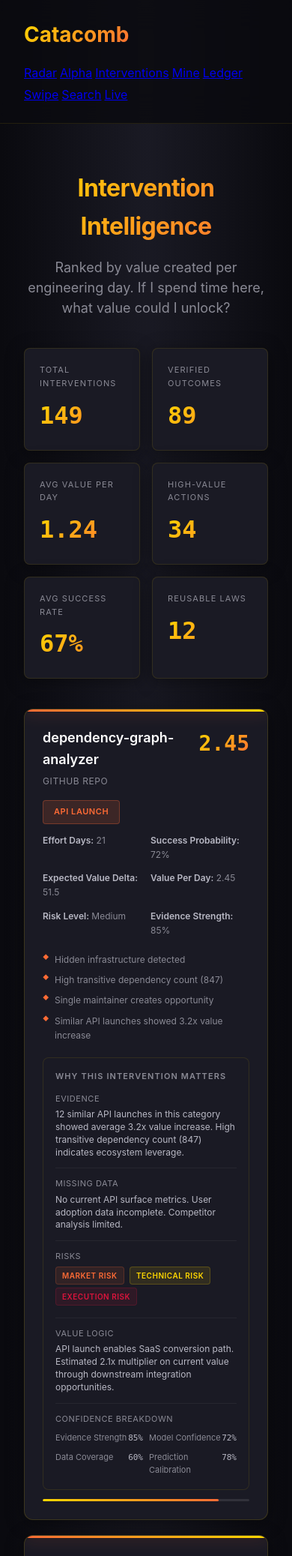
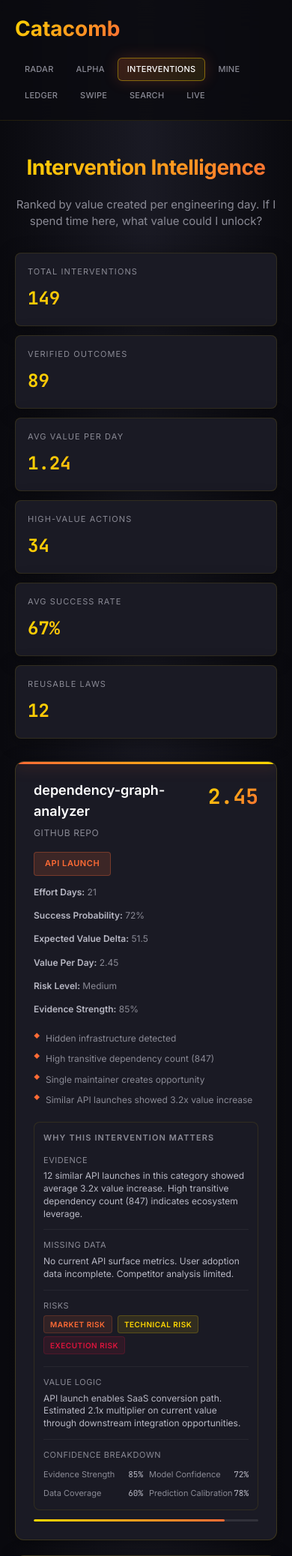
Before and after one commit to overandor/catacomb, a Flask app: template templates/interventions.html in a window 390 px wide. Shown: the top 2075 px of the page at 75% size. Run offline with Flask 3, Linux system fonts and the light colour scheme; the template is opened without the code that fills it, so the values that code supplies are empty.

Commit message:
Polish UI: animations, fonts, responsive design, accessibility
- Add Google Fonts (Inter, JetBrains Mono) import
- Fix nav link styling (.nav-links a instead of .nav-link class)
- Add smooth scroll and custom scrollbar styling
- Add custom text selection color
- Add entrance animations: fadeInUp, fadeIn, slideInLeft, pulse, shimmer
- Add staggered animations for stat cards and radar cards
- Add prefers-reduced-motion support for accessibility
- Add print styles
- Improve responsive breakpoints (480px, better 768px)
- Better mobile typography and spacing

```diff
--- a/static/catacomb.css
+++ b/static/catacomb.css
@@ -1,4 +1,6 @@
 /* Catacomb Institutional Design System */
+
+@import url('https://fonts.googleapis.com/css2?family=Inter:wght@300;400;500;600;700;800&family=JetBrains+Mono:wght@400;500;600;700&display=swap');
 
 :root {
     /* Core Palette */
@@ -36,6 +38,33 @@
     margin: 0;
     padding: 0;
     box-sizing: border-box;
+}
+
+html {
+    scroll-behavior: smooth;
+}
+
+::selection {
+    background: rgba(255, 107, 53, 0.3);
+    color: #fff;
+}
+
+::-webkit-scrollbar {
+    width: 8px;
+    height: 8px;
+}
+
+::-webkit-scrollbar-track {
+    background: var(--obsidian-black);
+}
+
+::-webkit-scrollbar-thumb {
+    background: var(--deep-graphite);
+    border-radius: 4px;
+}
+
+::-webkit-scrollbar-thumb:hover {
+    background: var(--warm-stone);
 }
 
 body {
@@ -104,7 +133,7 @@ h3 {
     gap: 4px;
 }
 
-.nav-link {
+.nav-links a {
     color: var(--warm-stone);
     text-decoration: none;
     padding: 10px 18px;
@@ -117,23 +146,67 @@ h3 {
     border: 1px solid transparent;
 }
 
-.nav-link:hover {
+.nav-links a:hover {
     color: #fff;
     background: rgba(255, 107, 53, 0.1);
     border-color: rgba(255, 107, 53, 0.3);
 }
 
-.nav-link.active {
+.nav-links a.active {
     color: #fff;
     background: linear-gradient(135deg, rgba(255, 107, 53, 0.2) 0%, rgba(255, 215, 0, 0.1) 100%);
     border-color: rgba(255, 215, 0, 0.4);
     box-shadow: 0 0 20px rgba(255, 107, 53, 0.2);
 }
 
+/* Animations */
+@keyframes fadeInUp {
+    from {
+        opacity: 0;
+        transform: translateY(20px);
+    }
+    to {
+        opacity: 1;
+        transform: translateY(0);
+    }
+}
+
+@keyframes fadeIn {
+    from { opacity: 0; }
+    to { opacity: 1; }
+}
+
+@keyframes slideInLeft {
+    from {
+        opacity: 0;
+        transform: translateX(-20px);
+    }
+    to {
+        opacity: 1;
+        transform: translateX(0);
+    }
+}
+
+@keyframes pulse {
+    0%, 100% { opacity: 1; }
+    50% { opacity: 0.5; }
+}
+
+@keyframes shimmer {
+    0% { background-position: -200% 0; }
+    100% { background-position: 200% 0; }
+}
+
+@keyframes countUp {
+    from { opacity: 0; transform: translateY(10px); }
+    to { opacity: 1; transform: translateY(0); }
+}
+
 /* Hero Section */
 .hero {
     padding: 60px 32px 40px;
     text-align: center;
+    animation: fadeInUp 0.6s ease-out;
 }
 
 .hero-title {
@@ -161,6 +234,17 @@ h3 {
     gap: 16px;
     padding: 0 32px 40px;
 }
+
+.stats-grid .stat-card {
+    animation: fadeInUp 0.5s ease-out backwards;
+}
+
+.stats-grid .stat-card:nth-child(1) { animation-delay: 0.1s; }
+.stats-grid .stat-card:nth-child(2) { animation-delay: 0.15s; }
+.stats-grid .stat-card:nth-child(3) { animation-delay: 0.2s; }
+.stats-grid .stat-card:nth-child(4) { animation-delay: 0.25s; }
+.stats-grid .stat-card:nth-child(5) { animation-delay: 0.3s; }
+.stats-grid .stat-card:nth-child(6) { animation-delay: 0.35s; }
 
 .stat-card {
     background: var(--volcanic-graphite);
@@ -208,6 +292,17 @@ h3 {
     gap: 20px;
     padding: 0 32px 40px;
 }
+
+.radar-grid .radar-card {
+    animation: fadeInUp 0.5s ease-out backwards;
+}
+
+.radar-grid .radar-card:nth-child(1) { animation-delay: 0.1s; }
+.radar-grid .radar-card:nth-child(2) { animation-delay: 0.2s; }
+.radar-grid .radar-card:nth-child(3) { animation-delay: 0.3s; }
+.radar-grid .radar-card:nth-child(4) { animation-delay: 0.4s; }
+.radar-grid .radar-card:nth-child(5) { animation-delay: 0.5s; }
+.radar-grid .radar-card:nth-child(6) { animation-delay: 0.6s; }
 
 .radar-card {
     background: var(--volcanic-graphite);
@@ -482,10 +577,48 @@ h3 {
     margin: 0 auto;
 }
 
+/* Reduced Motion */
+@media (prefers-reduced-motion: reduce) {
+    *,
+    *::before,
+    *::after {
+        animation-duration: 0.01ms !important;
+        animation-iteration-count: 1 !important;
+        transition-duration: 0.01ms !important;
+    }
+
+    html {
+        scroll-behavior: auto;
+    }
+}
+
+/* Print Styles */
+@media print {
+    .nav-container,
+    .radar-confidence {
+        display: none;
+    }
+
+    body {
+        background: #fff;
+        color: #000;
+    }
+
+    .radar-card {
+        break-inside: avoid;
+        border: 1px solid #ccc;
+    }
+}
+
 /* Responsive */
 @media (max-width: 1200px) {
     .stats-grid {
         grid-template-columns: repeat(3, 1fr);
+    }
+
+    .nav-links a {
+        padding: 8px 14px;
+        font-size: 12px;
     }
 }
 
@@ -494,21 +627,62 @@ h3 {
         flex-direction: column;
         gap: 16px;
         align-items: flex-start;
+        padding: 16px 20px;
     }
 
     .nav-links {
         flex-wrap: wrap;
+        gap: 4px;
+        width: 100%;
+    }
+
+    .nav-links a {
+        padding: 6px 12px;
+        font-size: 11px;
+    }
+
+    .hero {
+        padding: 40px 20px 30px;
     }
 
     .hero-title {
-        font-size: 32px;
+        font-size: 28px;
+    }
+
+    .hero-subtitle {
+        font-size: 15px;
     }
 
     .stats-grid {
         grid-template-columns: repeat(2, 1fr);
+        padding: 0 20px 30px;
+        gap: 12px;
+    }
+
+    .stat-card {
+        padding: 16px;
+    }
+
+    .stat-value {
+        font-size: 24px;
     }
 
     .radar-grid {
         grid-template-columns: 1fr;
+        padding: 0 20px 30px;
+    }
+
+    .explainability-section {
+        padding: 12px;
     }
 }
+
+@media (max-width: 480px) {
+    .stats-grid {
+        grid-template-columns: 1fr;
+    }
+
+    .radar-metrics {
+        grid-template-columns: 1fr;
+    }
+}
```
